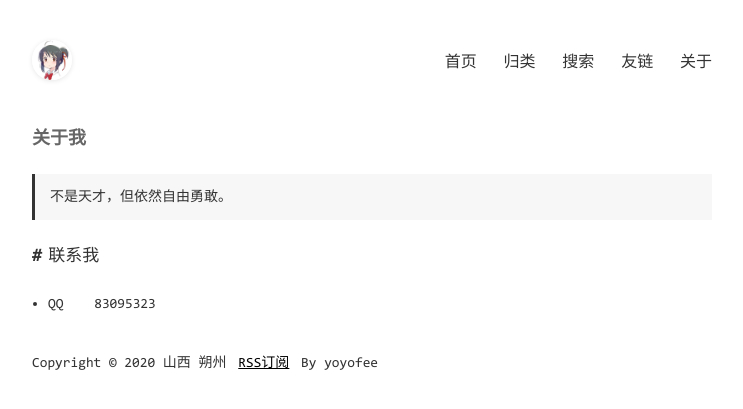
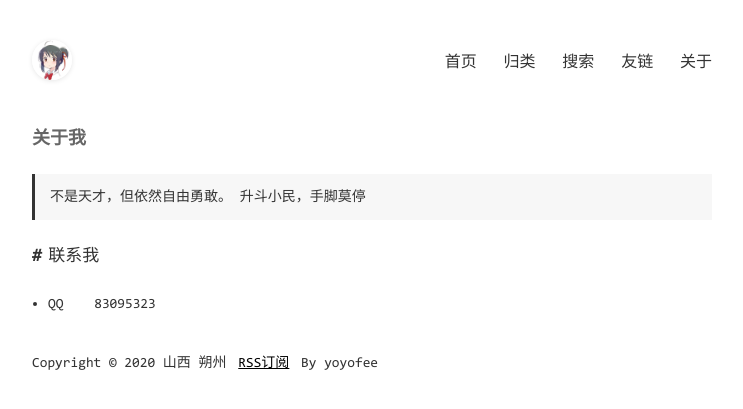
Before and after one commit to yoyofee/yoyofee.github.io, a Jekyll site: the page built from pages/about.md, in a window 1280 px wide. Shown: the top 409 px of the page, without its empty margins (268-1011 px from the left). Built offline with Jekyll 4.4.1, drawn with Linux system fonts in a browser that asks for light colours; comment, search, counter and statistics services are not loaded.

Commit message:
修改文件: pages/about.md

```diff
--- a/pages/about.md
+++ b/pages/about.md
@@ -4,6 +4,7 @@ title: 关于我
 ---
 
 > 不是天才，但依然自由勇敢。
+> 升斗小民，手脚莫停
 
 ## 联系我
 
```
